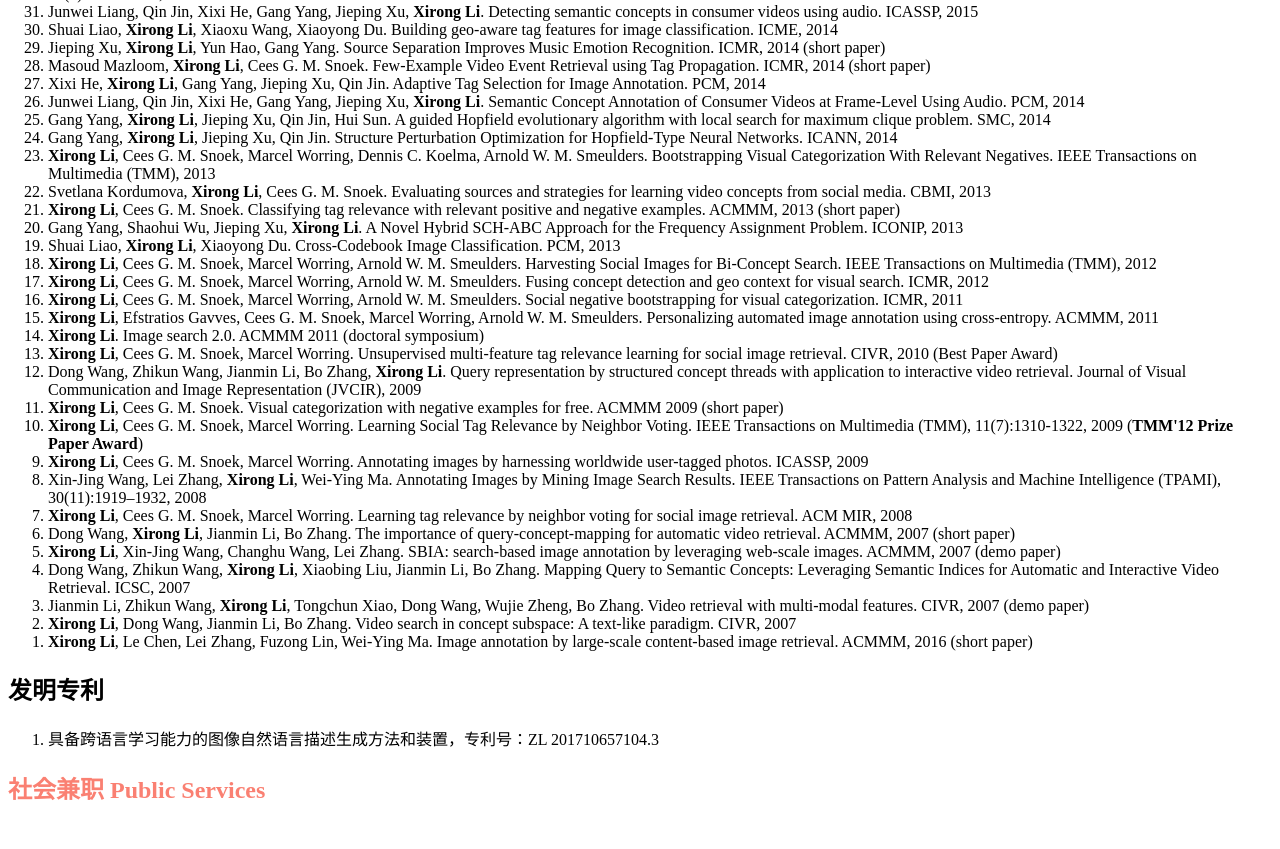
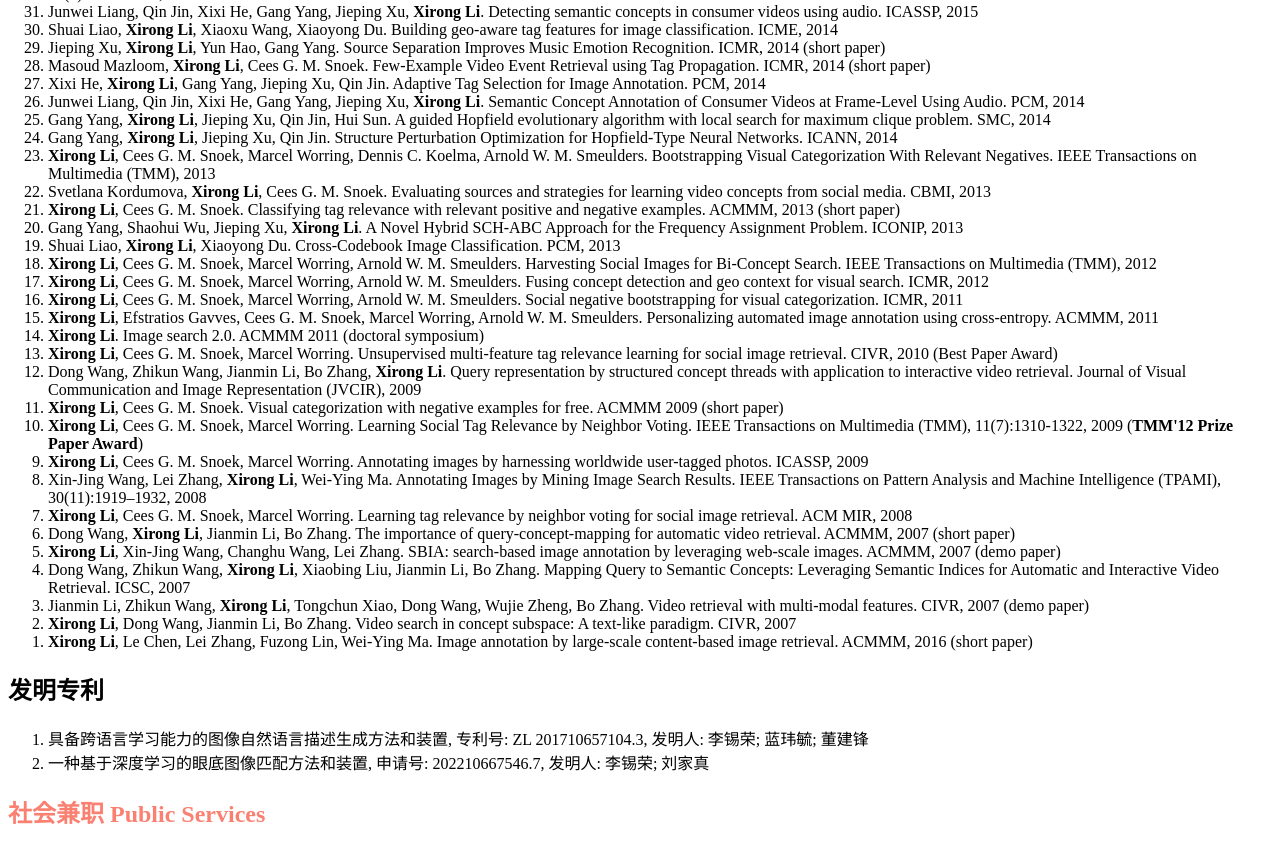
Before and after one commit to li-xirong/li-xirong.github.io, a plain HTML site: page index.html in a window 1280 px wide. Shown: the part 3499-4348 px from the top of the page. Before the commit the page ends 4324 px from the top, so only its background shows below. Drawn offline with Linux system fonts and the light colour scheme.

Commit message:
Update index.html

```diff
--- a/index.html
+++ b/index.html
@@ -216,7 +216,8 @@
 <h2>发明专利</h2>
 
 <ol>
-	<li>具备跨语言学习能力的图像自然语言描述生成方法和装置，专利号：ZL 201710657104.3</li>
+	<li>具备跨语言学习能力的图像自然语言描述生成方法和装置, 专利号: ZL 201710657104.3, 发明人: 李锡荣; 蓝玮毓; 董建锋</li>
+	<li>一种基于深度学习的眼底图像匹配方法和装置, 申请号: 202210667546.7, 发明人: 李锡荣; 刘家真</li>
 </ol>
 
 <h2><a href="https://li-xirong.github.io/services/" target="_blank">社会兼职 Public Services</a></h2>
```
